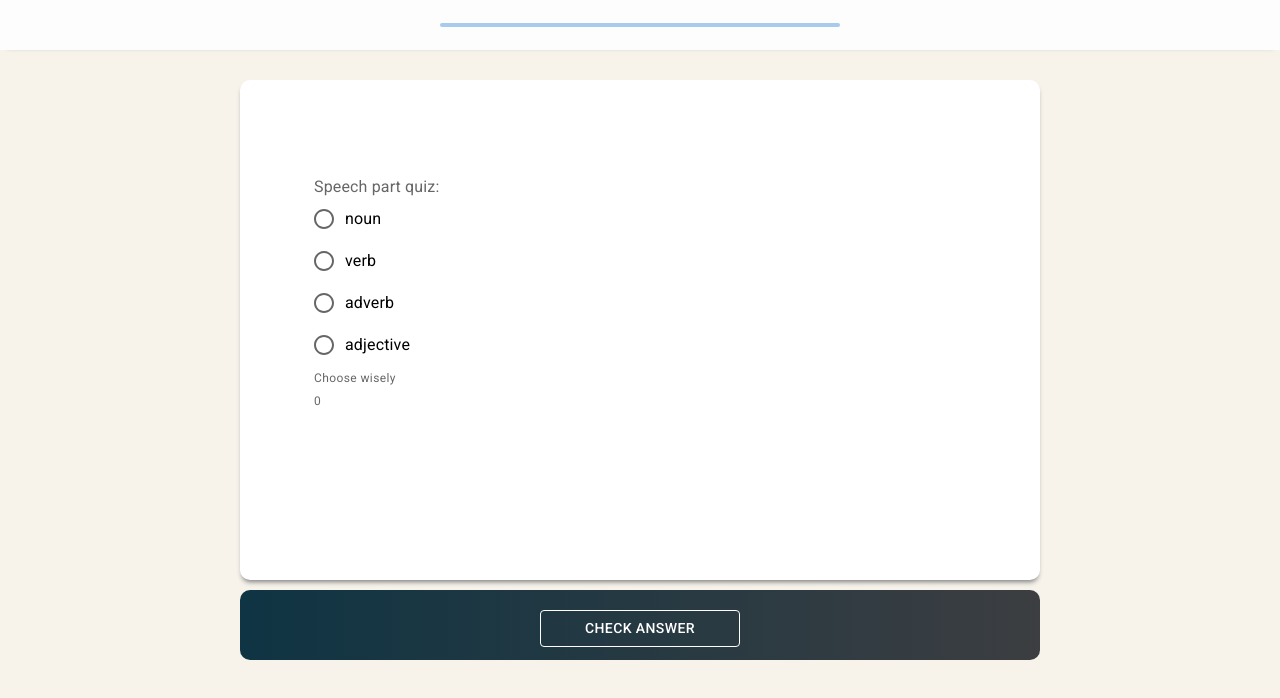
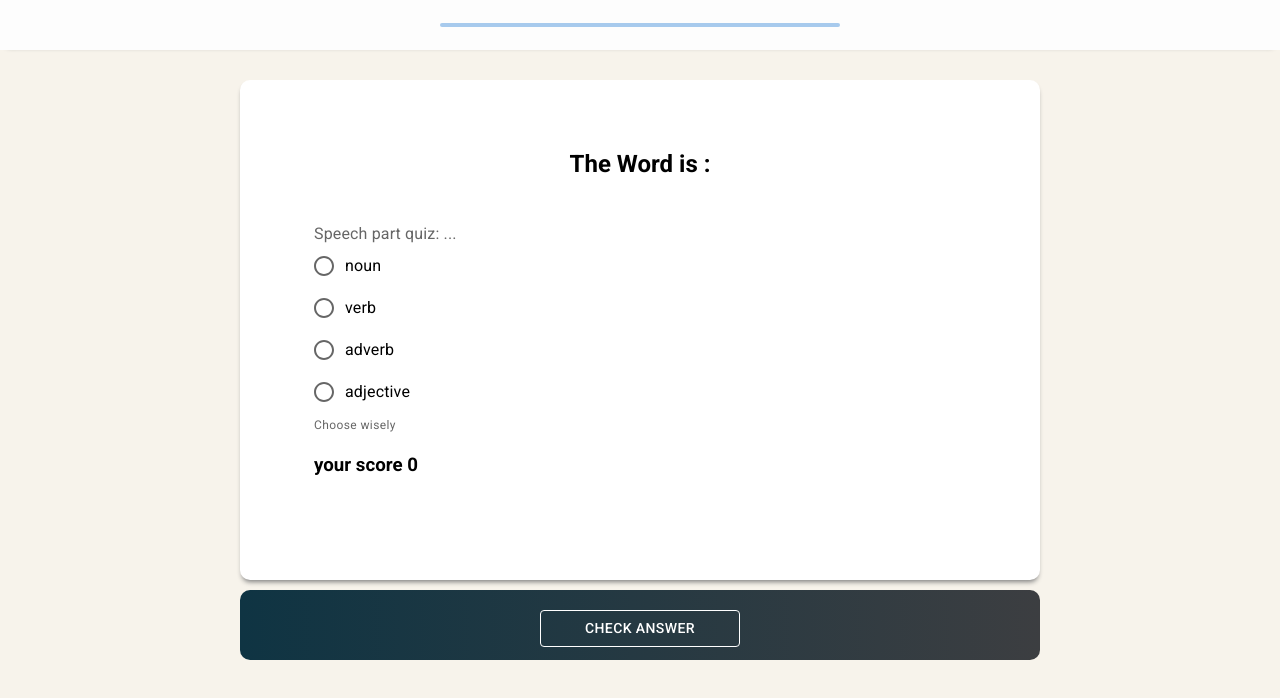
Before and after one commit to amratallah123/exams-system-interface, a React (Create React App) app: page / in a window 1280 px wide. Shown: the top 698 px of the page. Built offline with nearby package versions, Linux system fonts and the light colour scheme; no server answers.

Commit message:
delete trashs

```diff
--- a/src/components/Question.jsx
+++ b/src/components/Question.jsx
@@ -60,13 +60,13 @@ export const Question = (props) => {
     <div className="container">
       <div className="questionBox">
         <div className="question">
-          <h1>{props.question[index] ? props.question[index]?.word : ""}</h1>
+          <h2>
+            The Word is :{" "}
+            {props.question[index] ? props.question[index]?.word : ""}
+          </h2>
         </div>
         <FormControl sx={{ m: 3 }} error={error} variant="standard">
-          <FormLabel id="demo-error-radios">
-            Speech part quiz:{" "}
-            {props.question[index] ? props.question[index]?.word : ""}
-          </FormLabel>
+          <FormLabel id="demo-error-radios">Speech part quiz: ... </FormLabel>
           <RadioGroup
             aria-labelledby="demo-error-radios"
             name="quiz"
@@ -87,7 +87,7 @@ export const Question = (props) => {
             />
           </RadioGroup>
           <FormHelperText>{helperText}</FormHelperText>
-          <FormHelperText>{score}</FormHelperText>
+          <h3>your score {score}</h3>
         </FormControl>
       </div>
       <div className="submitBox">
```
